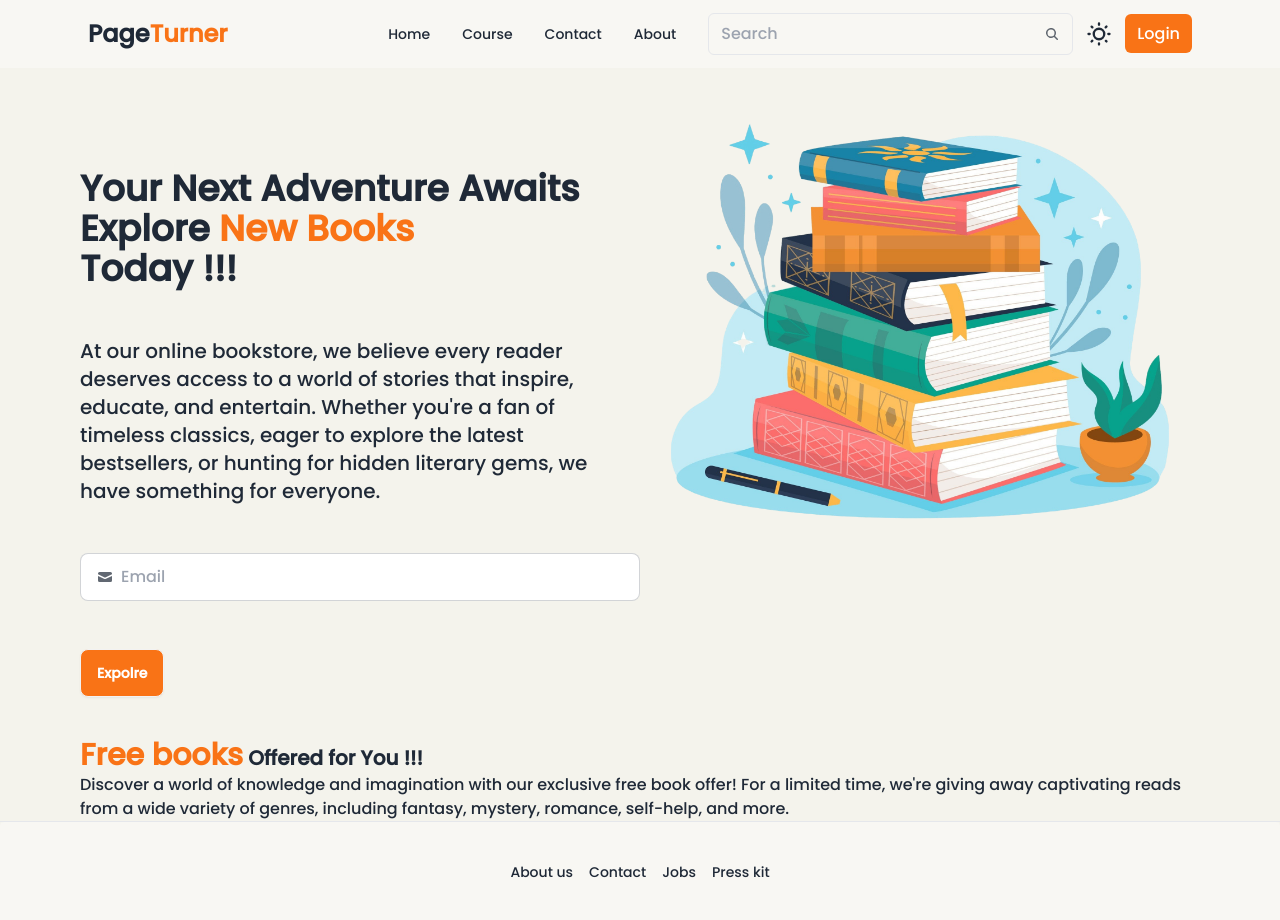
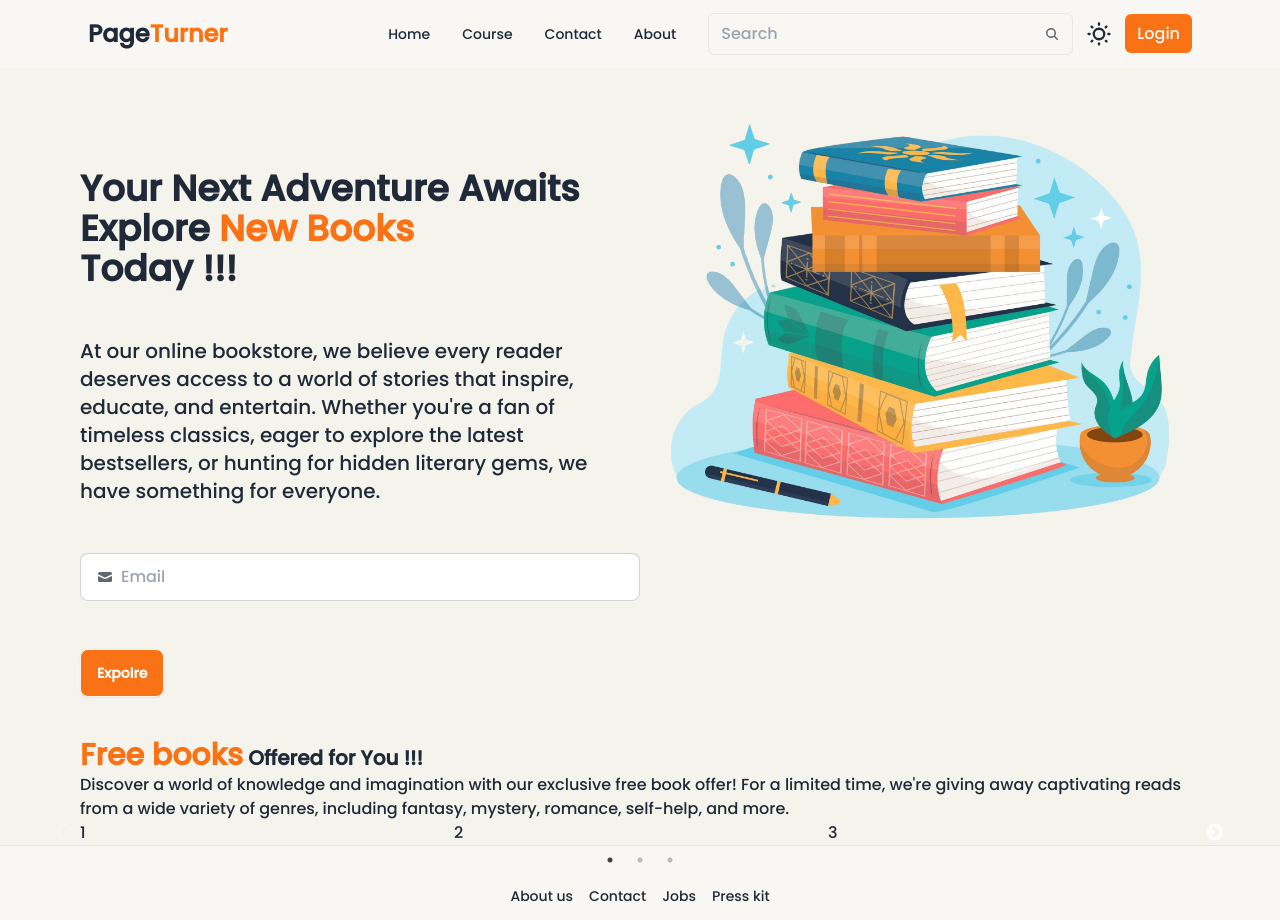
Before and after one commit to vaishu249/book-store-website, a React (Vite) app in the folder Frontend/: page / in a window 1280 px wide. Shown: the top 920 px of the page. Built offline with nearby package versions, Linux system fonts and the light colour scheme.

Commit message:
Created a card

```diff
--- /dev/null
+++ b/Frontend/src/Components/Cards.jsx
@@ -0,0 +1,30 @@
+import React from 'react'
+
+function Cards() {
+    return (
+        <>
+            <div>
+                <div className="card bg-base-100 w-96 shadow-xl">
+                    <figure>
+                        <img
+                            src="https://img.daisyui.com/images/stock/photo-1606107557195-0e29a4b5b4aa.webp"
+                            alt="Shoes" />
+                    </figure>
+                    <div className="card-body">
+                        <h2 className="card-title">
+                            Shoes!
+                            <div className="badge badge-secondary">NEW</div>
+                        </h2>
+                        <p>If a dog chews shoes whose shoes does he choose?</p>
+                        <div className="card-actions justify-end">
+                            <div className="badge badge-outline">Fashion</div>
+                            <div className="badge badge-outline">Products</div>
+                        </div>
+                    </div>
+                </div>
+            </div>
+        </>
+    )
+}
+
+export default Cards
--- a/Frontend/src/Components/Freebook.jsx
+++ b/Frontend/src/Components/Freebook.jsx
@@ -4,13 +4,50 @@ import React from 'react'
 import "slick-carousel/slick/slick.css";
 import "slick-carousel/slick/slick-theme.css";
 
+import Slider from "react-slick";
+
 import list from "../../public/list.json"
 const Freebook = () => {
   //filter out the data with a category
-  const filterData=list.filter((data) =>data.category==="Free");
+  const filterData = list.filter((data) => data.category === "Free");
+  var settings = {
+    dots: true,
+    infinite: false,
+    speed: 500,
+    slidesToShow: 3,
+    slidesToScroll: 3,
+    initialSlide: 0,
+    responsive: [
+      {
+        breakpoint: 1024,
+        settings: {
+          slidesToShow: 3,
+          slidesToScroll: 3,
+          infinite: true,
+          dots: true
+        }
+      },
+      {
+        breakpoint: 600,
+        settings: {
+          slidesToShow: 2,
+          slidesToScroll: 2,
+          initialSlide: 2
+        }
+      },
+      {
+        breakpoint: 480,
+        settings: {
+          slidesToShow: 1,
+          slidesToScroll: 1
+        }
+      }
+    ]
+  };
   return (
     <>
       <div className='max-w-screen-2x1 container mx-auto md:px-20 px-4'>
+        <div>
           <h1 className='font-semibold text-xl pd-2'>
             <span className='text-orange-500 text-3xl'>Free books</span> Offered for You !!!
           </h1>
@@ -21,6 +58,36 @@ const Freebook = () => {
             and more.
           </p>
         </div>
+
+        <div>
+          <Slider {...settings}>
+            <div>
+              <h3>1</h3>
+            </div>
+            <div>
+              <h3>2</h3>
+            </div>
+            <div>
+              <h3>3</h3>
+            </div>
+            <div>
+              <h3>4</h3>
+            </div>
+            <div>
+              <h3>5</h3>
+            </div>
+            <div>
+              <h3>6</h3>
+            </div>
+            <div>
+              <h3>7</h3>
+            </div>
+            <div>
+              <h3>8</h3>
+            </div>
+          </Slider>
+        </div>
+      </div>
     </>
   )
 }
```
Lines whose indentation alone changed are shown as unchanged.
